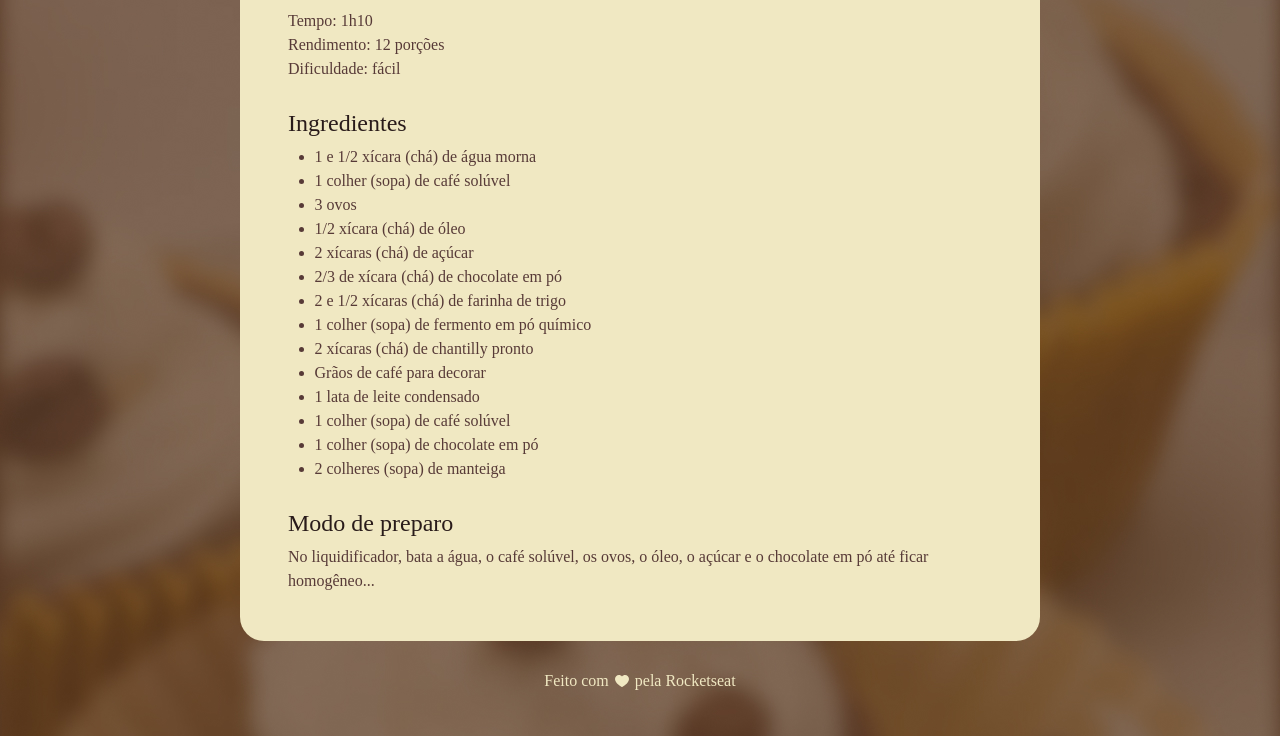
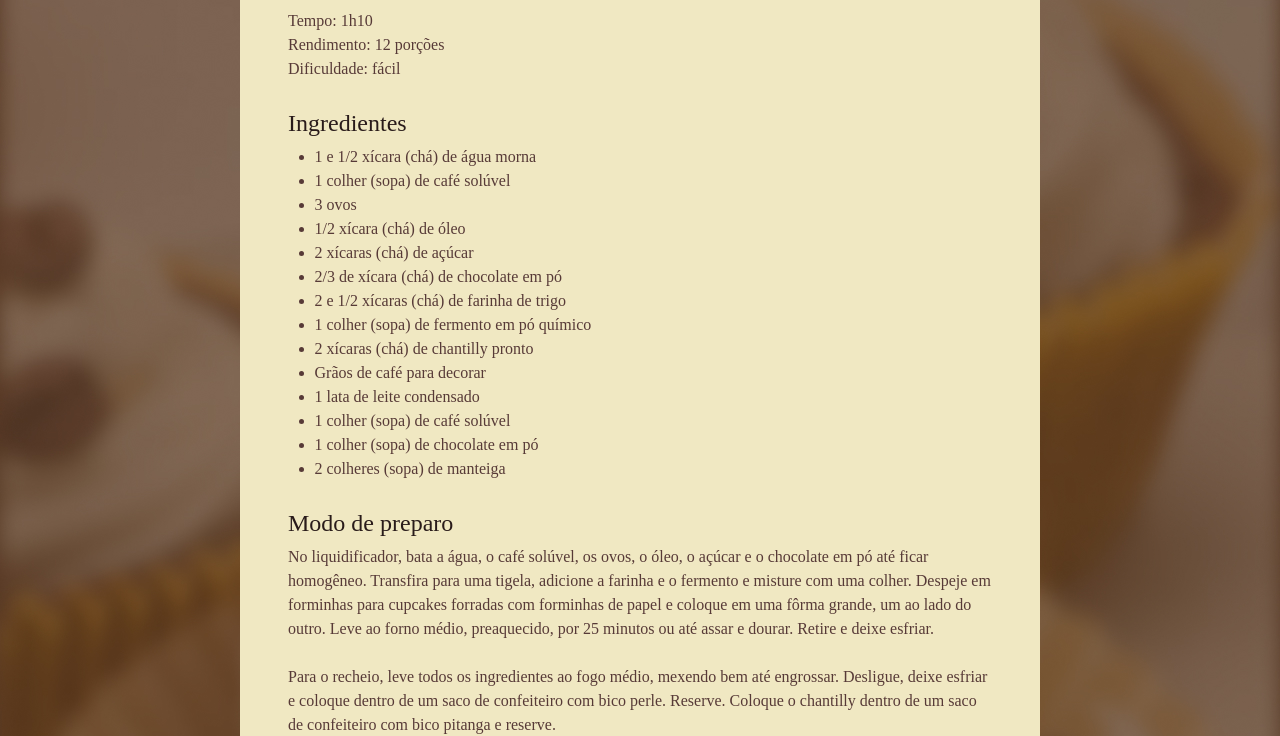
Before and after one commit to Dandiels/projeto-pagina-de-receita, a plain HTML site: page index.html in a window 1280 px wide. Shown: the part 225-961 px from the top of the page. Drawn offline with Linux system fonts and the light colour scheme; a web font is replaced by a local one.

Commit message:
fix: update "preparation" section in index.html

```diff
--- a/index.html
+++ b/index.html
@@ -58,7 +58,11 @@
       <section id="preparation">
         <h2>Modo de preparo</h2>
         <p>
-          No liquidificador, bata a água, o café solúvel, os ovos, o óleo, o açúcar e o chocolate em pó até ficar homogêneo...
+          No liquidificador, bata a água, o café solúvel, os ovos, o óleo, o açúcar e o chocolate em pó até ficar homogêneo. Transfira para uma tigela, adicione a farinha e o fermento e misture com uma colher. Despeje em forminhas para cupcakes forradas com forminhas de papel e coloque em uma fôrma grande, um ao lado do outro. Leve ao forno médio, preaquecido, por 25 minutos ou até assar e dourar. Retire e deixe esfriar. <br><br>
+
+          Para o recheio, leve todos os ingredientes ao fogo médio, mexendo bem até engrossar. Desligue, deixe esfriar e coloque dentro de um saco de confeiteiro com bico perle. Reserve. Coloque o chantilly dentro de um saco de confeiteiro com bico pitanga e reserve. <br><br>
+
+          Para a montagem, faça um furo no centro dos cupcakes e recheie com o brigadeiro de café reservado. Decore as superfícies dos cupcakes com o chantilly reservado, fazendo círculos. Decore com grãos de café e leve à geladeira até o momento de servir.
         </p>
       </section>
     </main>
```
